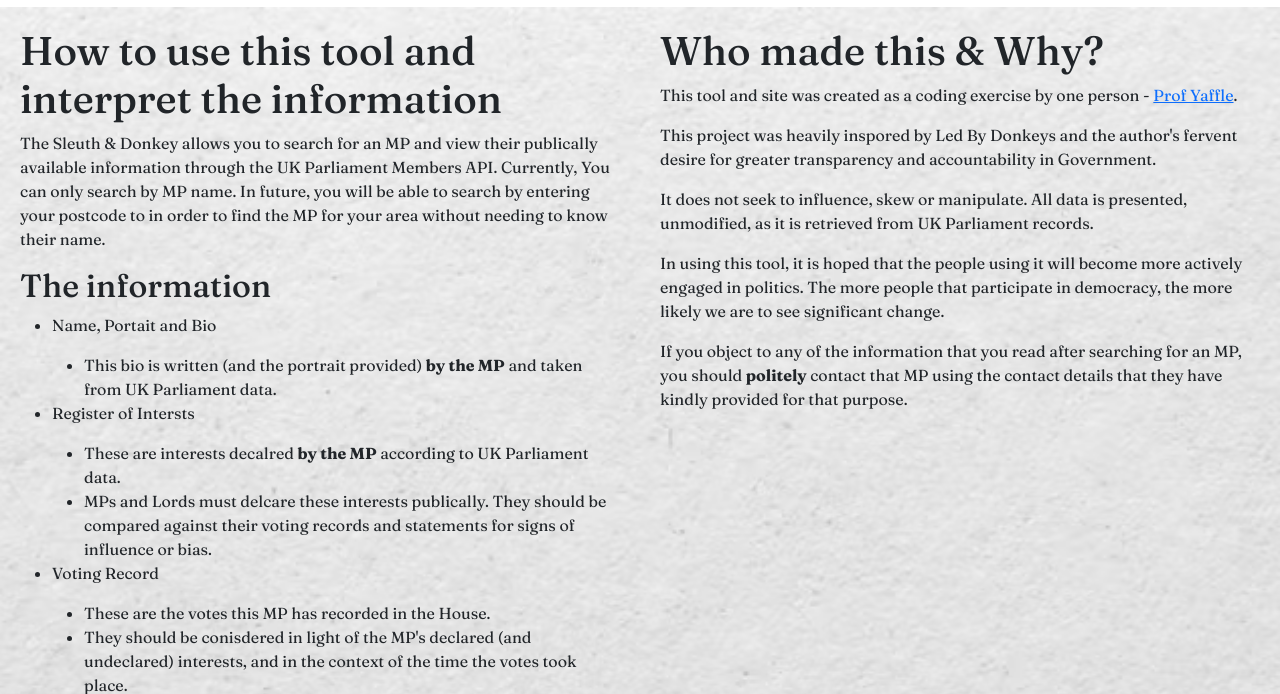
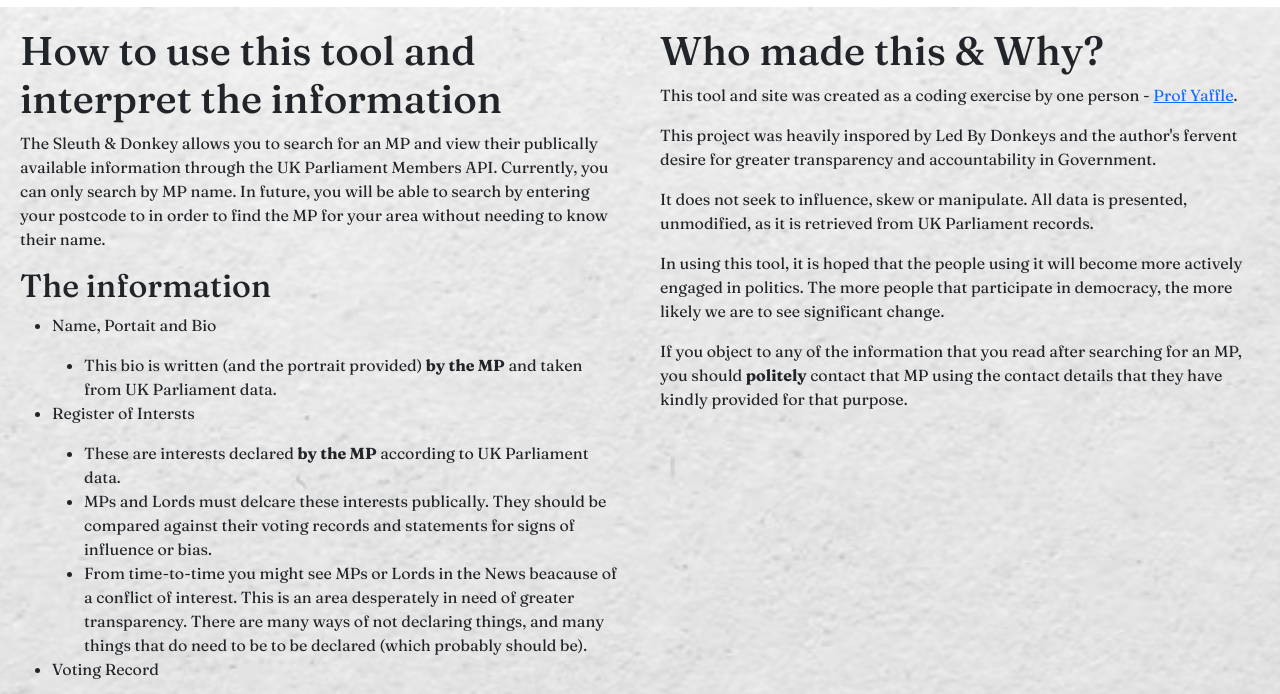
Before and after one commit to ProfYaffle88/donkey-audit, a plain HTML site: page about.html in a window 1280 px wide. Shown: the part 119-813 px from the top of the page. Drawn offline with nearby package versions, Linux system fonts and the light colour scheme; no server answers.

Commit message:
Corrected some typos and updated about section.

```diff
--- a/about.html
+++ b/about.html
@@ -26,7 +26,7 @@
     <main>
         <section class="content">
             <h1>How to use this tool and interpret the information</h1>
-            <p>The Sleuth & Donkey allows you to search for an MP and view their publically available information through the UK Parliament Members API. Currently, You can only search by MP name. In future, you will be able to search by entering your postcode to in order to find the MP for your area without needing to know their name.</p>
+            <p>The Sleuth & Donkey allows you to search for an MP and view their publically available information through the UK Parliament Members API. Currently, you can only search by MP name. In future, you will be able to search by entering your postcode to in order to find the MP for your area without needing to know their name.</p>
             <h2>The information</h2>
             <ol class="how-to">
                 <li>
@@ -38,8 +38,9 @@
                 <li>
                     <p>Register of Intersts</p>
                     <ul>
-                        <li>These are interests decalred <strong>by the MP</strong> according to UK Parliament data.</li>
+                        <li>These are interests declared <strong>by the MP</strong> according to UK Parliament data.</li>
                         <li>MPs and Lords must delcare these interests publically. They should be compared against their voting records and statements for signs of influence or bias.</li>
+                        <li>From time-to-time you might see MPs or Lords in the News beacause of a conflict of interest. This is an area desperately in need of greater transparency. There are many ways of not declaring things, and many things that do need to be to be declared (which probably should be).</li>
                     </ul>
                 <li>
                     <p>Voting Record</p>
@@ -60,12 +61,12 @@
                 <li>
                     <p>Contact Information</p>
                     <ul>
-                        <li>This contact information is provided <strong>by the MP</strong>for the purposes of corresponding with voters and constituents. It is publically available from UK Parliament data.</li>
+                        <li>This contact information is provided <strong>by the MP</strong> for the purposes of corresponding with voters and constituents. It is publically available from UK Parliament data.</li>
                         <li>You've probably heard of people "writing to their MP" and MPs themselves referring to letter and emails from constituents. It is actually a very effective way of the electorate exerting their influence on elected officials.</li>
                         <li>We encourage you to contact your MP about issues you feel strongly about, particularly when it comes to holding them to account for their actions in-and-out of Parliament.</li>
                         <li>MPs get the message when an issue generates significant correspondence for their in-trays.</li>
                         <li>Everyone should particpate in democracy; by <strong>eloquently making their case to their MP</strong> and <strong>voting</strong> according to their desired outcome for society.</li>
-                        <li><strong>Abuse and threats do not achieve anything (and are quite possibly/literally illegal). If you want to be heard, you are best being clear, concise . . . and orgainsed; speak together because numbers matter.</strong></li>
+                        <li><strong>Abuse and threats do not achieve anything</strong> (and are quite possibly/literally <strong>illegal</strong>). If you want to be heard, you are best being clear, concise . . . and orgainsed; <strong>speak together because numbers matter.</strong></li>
                     </ul>
                 </li>
             </ol>
```
